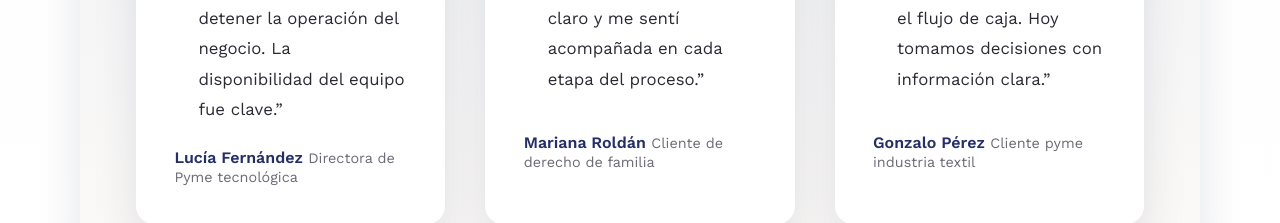
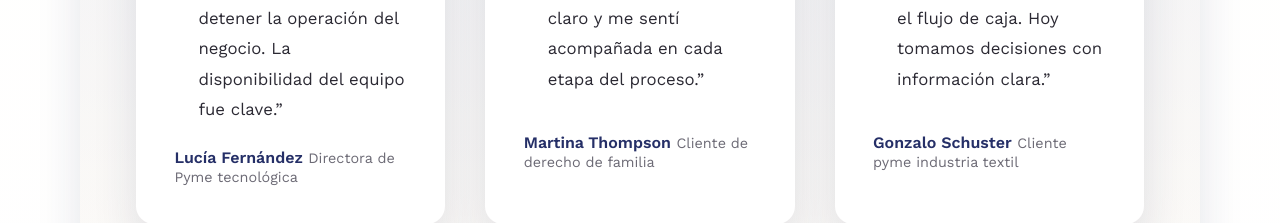
Before and after one commit to ejcmeraki-ship-it/MerakiPage, a plain HTML site: page index.html in a window 1280 px wide. Shown: the part 6560-6783 px from the top of the page. Drawn offline with nearby package versions, Linux system fonts and the light colour scheme.

Commit message:
Update index.html

```diff
--- a/index.html
+++ b/index.html
@@ -535,7 +535,7 @@
               claro y me sentí acompañada en cada etapa del proceso.”
             </blockquote>
             <figcaption>
-              <span class="testimonial-card__name">Mariana Roldán</span>
+              <span class="testimonial-card__name">Martina Thompson</span>
               <span class="testimonial-card__role">Cliente de derecho de familia</span>
             </figcaption>
           </figure>
@@ -545,7 +545,7 @@
               flujo de caja. Hoy tomamos decisiones con información clara.”
             </blockquote>
             <figcaption>
-              <span class="testimonial-card__name">Gonzalo Pérez</span>
+              <span class="testimonial-card__name">Gonzalo Schuster</span>
               <span class="testimonial-card__role">Cliente pyme industria textil</span>
             </figcaption>
           </figure>
```
